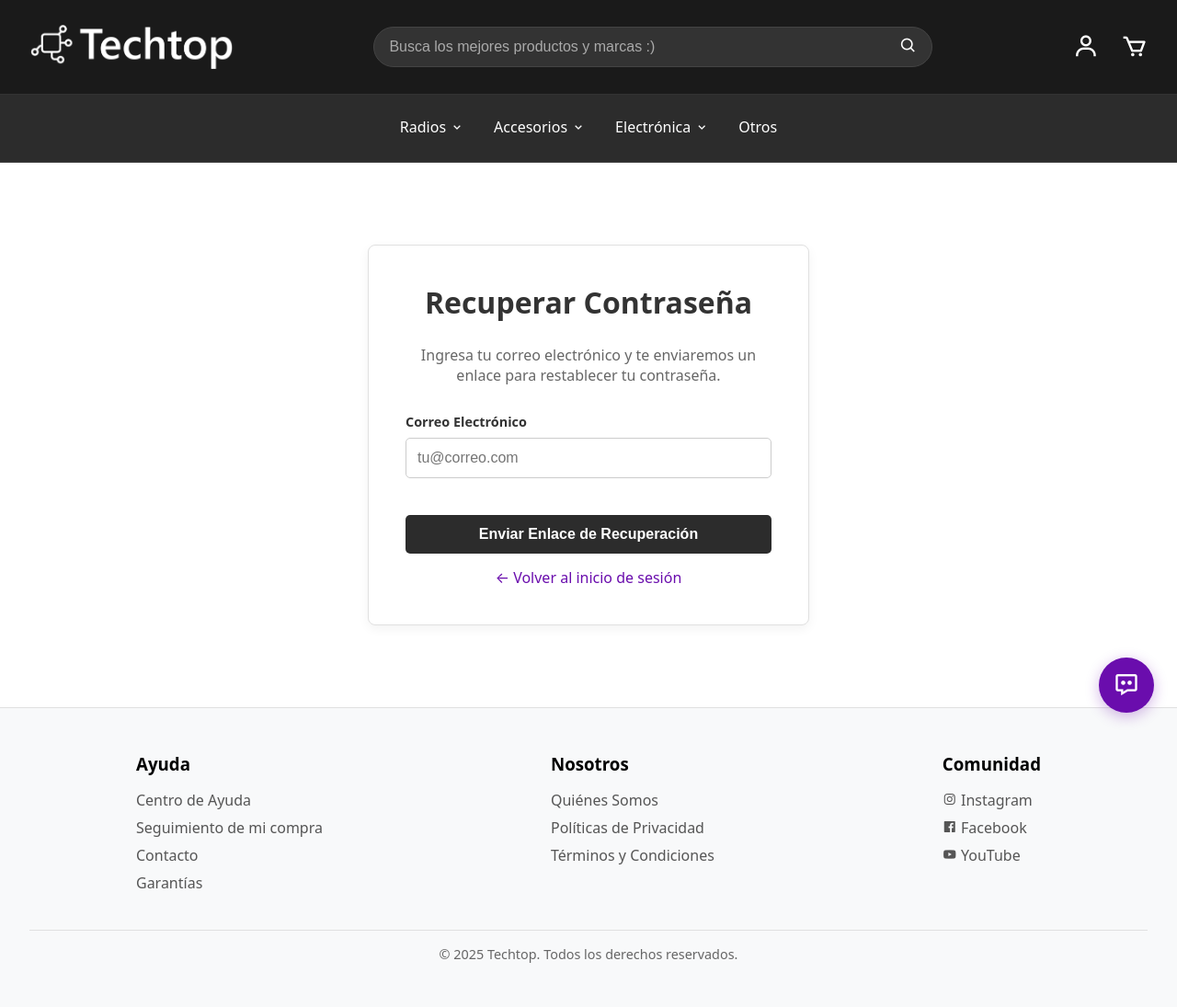
After one commit to palgatox64/techtop, a Django app: page /recuperar-contrasena/ in a window 1280 px wide. The commit adds this page. Shown: the whole page at 92% size. Run offline with Django 5.2, Linux system fonts and the light colour scheme; data that the repository does not hold is empty; some libraries are stand-ins or nearby versions.

Commit message:
Implementación de recuperación de contraseña con generación y validación de tokens

```diff
--- a/store/views.py
+++ b/store/views.py
@@ -7,6 +7,7 @@ from django.contrib import messages
 from django.db.models import Count, Q
 from django.db import IntegrityError, transaction
 from django.core.validators import validate_email
+from django.core.mail import send_mail
 from django.core.exceptions import ValidationError
 from django.core.paginator import Paginator
 from django.urls import reverse
@@ -38,7 +39,7 @@ from django.views.decorators.csrf import csrf_exempt
 from django.views.decorators.http import require_http_methods
 
 # Local imports
-from .models import Producto, Marca, Categoria, Cliente, Empleado, Pedido, DetallePedido, Direccion, TransaccionWebpay, TransaccionMercadoPago, Comentario
+from .models import Producto, Marca, Categoria, Cliente, Empleado, Pedido, DetallePedido, Direccion, TransaccionWebpay, TransaccionMercadoPago, Comentario, PasswordResetToken
 from .decorators import admin_required
 from .forms import CategoriaForm, MarcaForm, ProductoForm, CheckoutForm
 from .validators import validate_chilean_rut
@@ -2922,3 +2923,134 @@ def crear_respuesta_productos(productos, titulo):
 
     html += '</div>'
     return {'message': html, 'data': {'type': 'productos'}}
+
+def password_reset_request(request):
+    """Vista para solicitar recuperación de contraseña"""
+    if request.method == 'GET':
+        return render(request, 'password_reset_request.html')
+
+    if request.method == 'POST':
+        email = request.POST.get('email', '').strip()
+
+        # Validar email
+        try:
+            validate_email(email)
+        except ValidationError:
+            messages.error(request, 'Por favor, ingresa un correo electrónico válido.')
+            return redirect('password_reset_request')
+
+        # Buscar cliente
+        try:
+            cliente = Cliente.objects.get(email=email)
+
+            # Invalidar tokens anteriores
+            PasswordResetToken.objects.filter(cliente=cliente, usado=False).update(usado=True)
+
+            # Crear nuevo token
+            token = PasswordResetToken.objects.create(
+                cliente=cliente,
+                token=PasswordResetToken.generate_token()
+            )
+
+            # Crear URL de recuperación
+            reset_url = request.build_absolute_uri(
+                reverse('password_reset_confirm', kwargs={'token': token.token})
+            )
+
+            # Enviar email
+            try:
+                send_mail(
+                    subject='Recuperación de Contraseña - Techtop',
+                    message=f'''Hola {cliente.nombre},
+
+Recibimos una solicitud para restablecer tu contraseña en Techtop.
+
+Para crear una nueva contraseña, haz clic en el siguiente enlace (válido por 1 hora):
+{reset_url}
+
+Si no solicitaste este cambio, ignora este correo. Tu contraseña actual seguirá siendo válida.
+
+Saludos,
+Equipo Techtop''',
+                    from_email=settings.DEFAULT_FROM_EMAIL,
+                    recipient_list=[cliente.email],
+                    fail_silently=False,
+                )
+
+                messages.success(request, f'Se ha enviado un enlace de recuperación a {email}. Revisa tu bandeja de entrada.')
+            except Exception as e:
+                print(f"Error al enviar email: {e}")
+                messages.error(request, 'Hubo un error al enviar el correo. Por favor, intenta nuevamente.')
+                return redirect('password_reset_request')
+
+        except Cliente.DoesNotExist:
+            # Por seguridad, mostramos el mismo mensaje aunque no exista
+            messages.success(request, f'Si existe una cuenta con {email}, recibirás un enlace de recuperación.')
+
+        return redirect('login')
+
+
+def password_reset_confirm(request, token):
+    """Vista para confirmar y establecer nueva contraseña"""
+    # Buscar token
+    try:
+        reset_token = PasswordResetToken.objects.get(token=token)
+    except PasswordResetToken.DoesNotExist:
+        messages.error(request, 'El enlace de recuperación no es válido.')
+        return redirect('login')
+
+    # Verificar validez
+    if not reset_token.is_valid():
+        messages.error(request, 'El enlace de recuperación ha expirado. Solicita uno nuevo.')
+        return redirect('password_reset_request')
+
+    if request.method == 'GET':
+        return render(request, 'password_reset_confirm.html', {'token': token})
+
+    if request.method == 'POST':
+        password = request.POST.get('password', '')
+        password2 = request.POST.get('password2', '')
+
+        # Validar contraseñas
+        if password != password2:
+            messages.error(request, 'Las contraseñas no coinciden.')
+            return render(request, 'password_reset_confirm.html', {'token': token})
+
+        # Validar seguridad de contraseña
+        if len(password) < 8:
+            messages.error(request, 'La contraseña debe tener al menos 8 caracteres.')
+            return render(request, 'password_reset_confirm.html', {'token': token})
+
+        if not re.search(r'[a-z]', password):
+            messages.error(request, 'La contraseña debe contener al menos una letra minúscula.')
+            return render(request, 'password_reset_confirm.html', {'token': token})
+
+        if not re.search(r'[A-Z]', password):
+            messages.error(request, 'La contraseña debe contener al menos una letra mayúscula.')
+            return render(request, 'password_reset_confirm.html', {'token': token})
+
+        if not re.search(r'\d', password):
+            messages.error(request, 'La contraseña debe contener al menos un número.')
+            return render(request, 'password_reset_confirm.html', {'token': token})
+
+        if not re.search(r'[!@#$%^&*()_+\-=\[\]{};\':"\\|,.<>/?~`]', password):
+            messages.error(request, 'La contraseña debe contener al menos un carácter especial.')
+            return render(request, 'password_reset_confirm.html', {'token': token})
+
+        # Actualizar contraseña
+        try:
+            cliente = reset_token.cliente
+            cliente.pass_hash = make_password(password)
+            cliente.save()
+
+            # Marcar token como usado
+            reset_token.usado = True
+            reset_token.save()
+
+            messages.success(request, '¡Tu contraseña ha sido actualizada exitosamente! Ya puedes iniciar sesión.')
+            return redirect('login')
+
+        except Exception as e:
+            print(f"Error al actualizar contraseña: {e}")
+            messages.error(request, 'Hubo un error al actualizar tu contraseña. Intenta nuevamente.')
+            return render(request, 'password_reset_confirm.html', {'token': token})
--- a/techtop_project/urls.py
+++ b/techtop_project/urls.py
@@ -78,4 +78,8 @@ urlpatterns = [
     path('gestion/pedidos/', views.listar_pedidos_view, name='listar_pedidos'),
     path('gestion/pedidos/<int:pedido_id>/', views.gestionar_pedido_view, name='gestionar_pedido'),
     path('mi-cuenta/notificaciones/', views.mis_notificaciones_view, name='mis_notificaciones'),
+
+    # Recuperación de contraseña
+    path('recuperar-contrasena/', views.password_reset_request, name='password_reset_request'),
+    path('restablecer-contrasena/<str:token>/', views.password_reset_confirm, name='password_reset_confirm'),
 ]
--- a/templates/login.html
+++ b/templates/login.html
@@ -32,7 +32,7 @@
                 </div>
             </div>
             <button type="submit" class="btn-login">Sign In</button>
-            <a href="#" class="forgot-password">Forgot password?</a>
+            <a href="{% url 'password_reset_request' %}" class="forgot-password">¿Olvidaste tu contraseña?</a>
             <p class="register-link">
                 ¿No tienes cuenta? <a href="{% url 'register' %}">Regístrate</a>
             </p>
--- /dev/null
+++ b/templates/password_reset_request.html
@@ -0,0 +1,45 @@
+{% extends 'base.html' %}
+{% load static %}
+
+{% block title %}Recuperar Contraseña - Techtop{% endblock %}
+
+{% block content %}
+<link rel="stylesheet" href="{% static 'css/login.css' %}">
+
+<div class="login-page">
+    <div class="login-container">
+        <h2 class="login-title">Recuperar Contraseña</h2>
+        <p style="text-align: center; color: #666; margin-bottom: 30px;">
+            Ingresa tu correo electrónico y te enviaremos un enlace para restablecer tu contraseña.
+        </p>
+
+        {% if messages %}
+            {% for message in messages %}
+                <div class="alert alert-{{ message.tags }}" style="padding: 12px; margin-bottom: 20px; border-radius: 6px;
+                     {% if message.tags == 'success' %}background: #d4edda; color: #155724; border: 1px solid #c3e6cb;
+                     {% elif message.tags == 'error' %}background: #f8d7da; color: #721c24; border: 1px solid #f5c6cb;{% endif %}">
+                    {{ message }}
+                </div>
+            {% endfor %}
+        {% endif %}
+
+        <form method="POST" novalidate>
+            {% csrf_token %}
+            <div class="form-group">
+                <label for="email">Correo Electrónico</label>
+                <input type="email" id="email" name="email" placeholder="tu@correo.com" required>
+            </div>
+
+            <button type="submit" class="btn-login" style="margin-bottom: 15px;">
+                Enviar Enlace de Recuperación
+            </button>
+
+            <div style="text-align: center;">
+                <a href="{% url 'login' %}" style="color: #6a0dad; text-decoration: none;">
+                    ← Volver al inicio de sesión
+                </a>
+            </div>
+        </form>
+    </div>
+</div>
+{% endblock %}
```
Also changed, not shown: store/models.py (+25 -0 lines), techtop_project/settings.py (+10 -0 lines), templates/password_reset_confirm.html (added, +59 -0 lines), store/migrations/0020_passwordresettoken.py (added).
